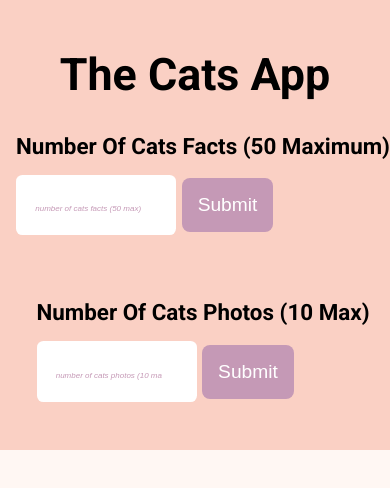
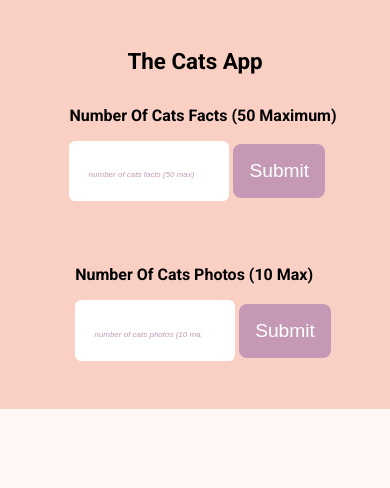
Before and after one commit to Naominm/cats-app, a website built with Vite: page index.html in a window 390 px wide. Built offline with nearby package versions, Linux system fonts and the light colour scheme.

Commit message:
Add more responsiveness

```diff
--- a/src/style.css
+++ b/src/style.css
@@ -82,6 +82,7 @@ font-size: 1.2rem;
   @media  (max-width:58.1875rem) {
     .input-group{
   gap:1rem;
+  font-size: 1rem;
 
     }
     .input-group input{
@@ -100,6 +101,9 @@ font-size: 1.2rem;
     }
     .fact-container{
   padding-left: 1rem !important;
+    }
+    .top-content h1{
+      font-size: 1.4rem;
     }
 
   }
```
